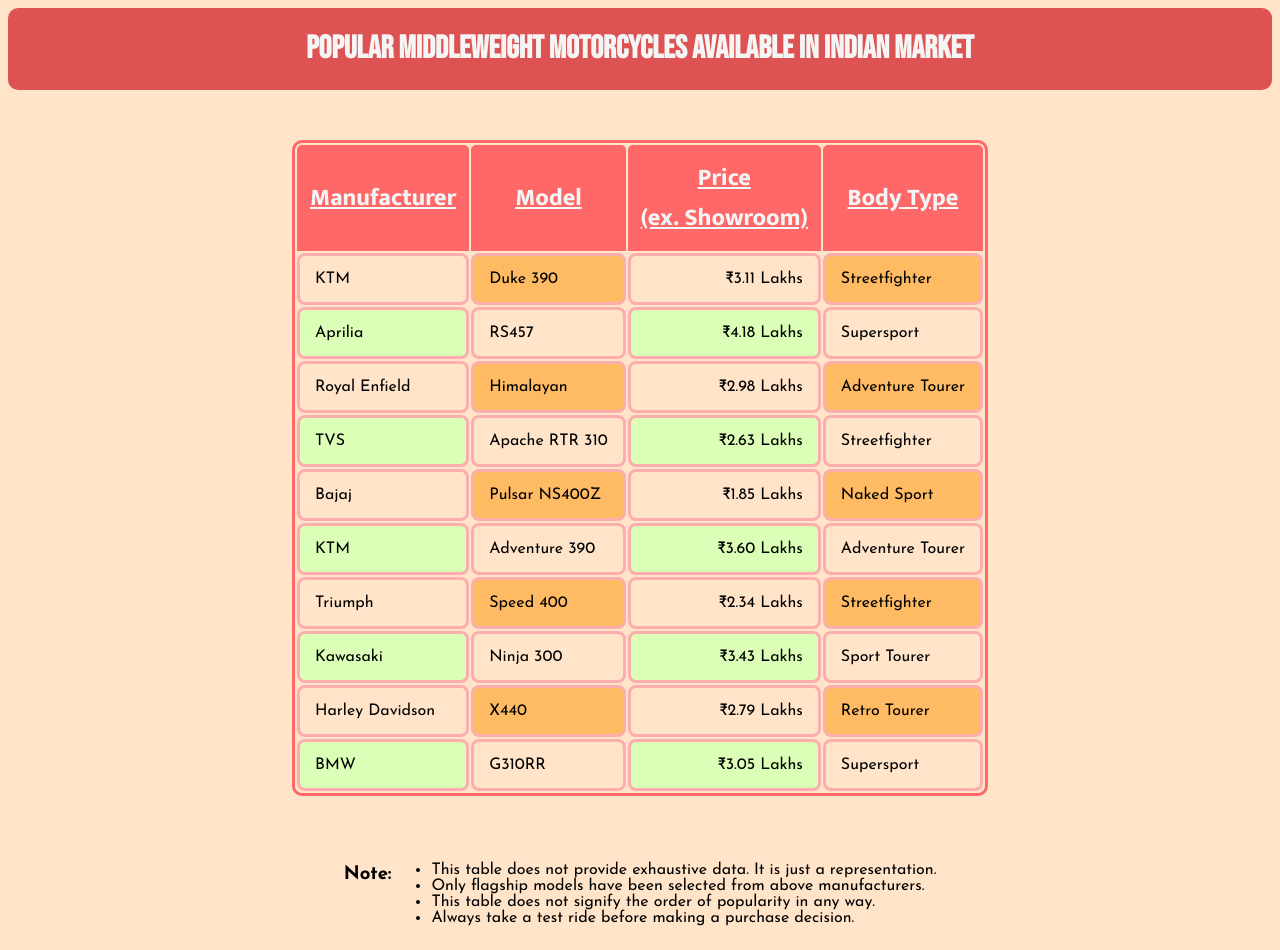
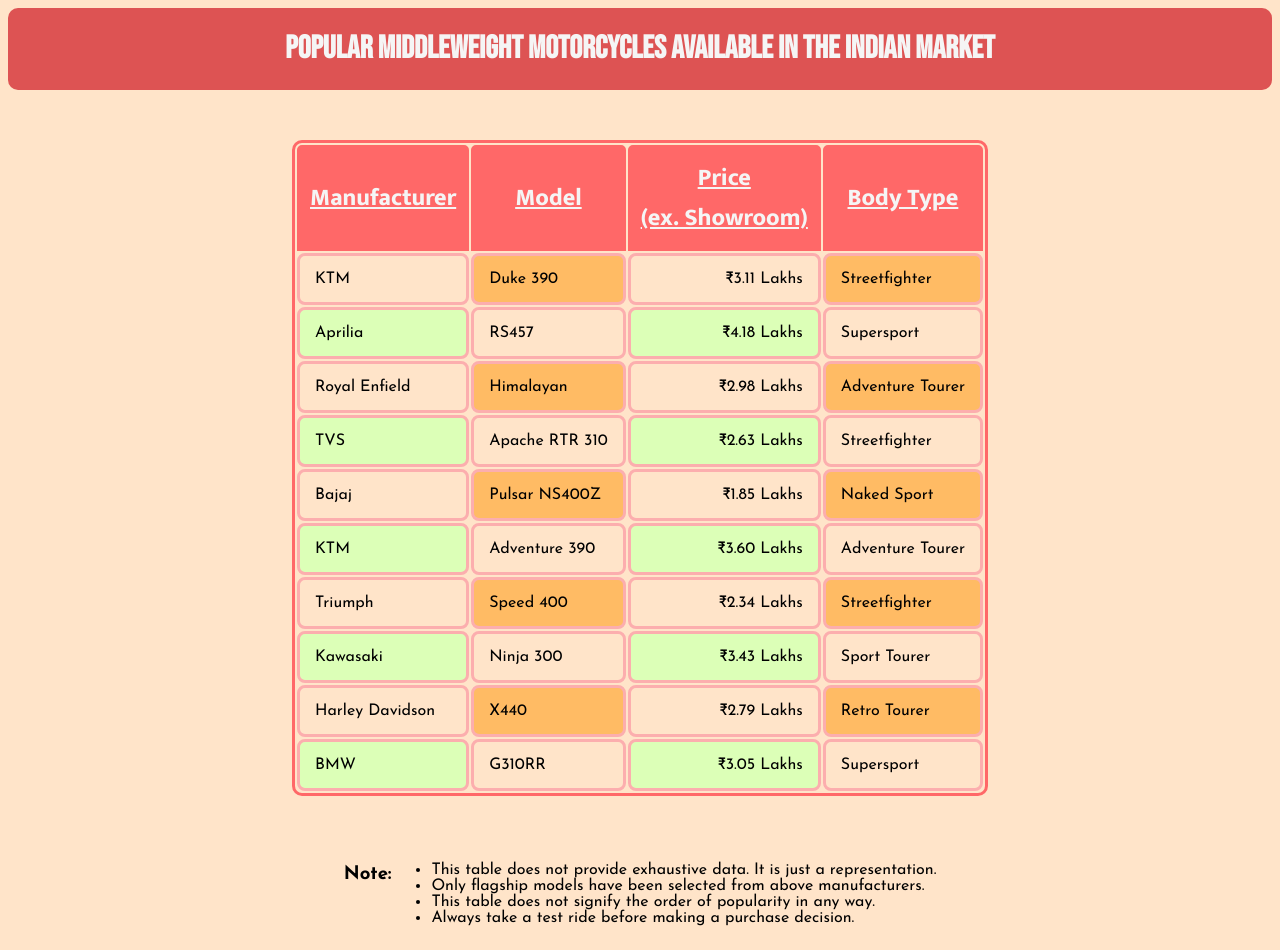
Before and after one commit to mohitr1001/Table-Example, a plain HTML site: page index.html in a window 1280 px wide. Drawn offline with Linux system fonts and the light colour scheme.

Commit message:
Update index.html

```diff
--- a/index.html
+++ b/index.html
@@ -13,7 +13,7 @@
 </head>
 <body>
     <div class="heading">
-        <h1>Popular Middleweight Motorcycles available in Indian Market</h1>
+        <h1>Popular Middleweight Motorcycles available in The Indian Market</h1>
     </div>
     <div class="table">
     <table>
```
